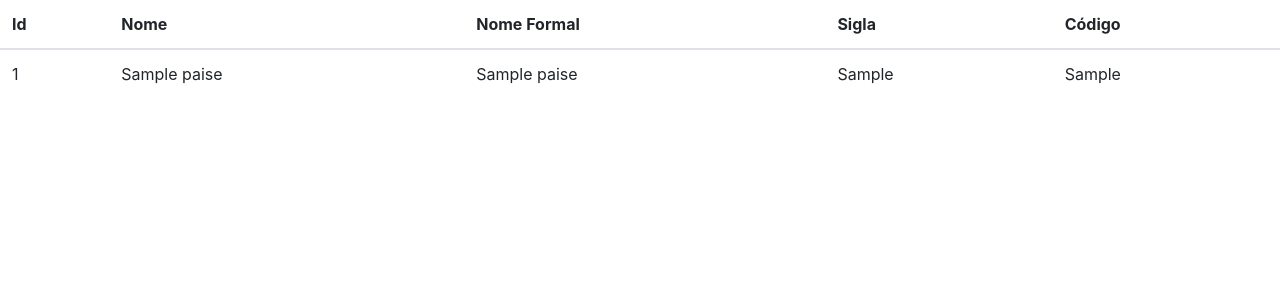
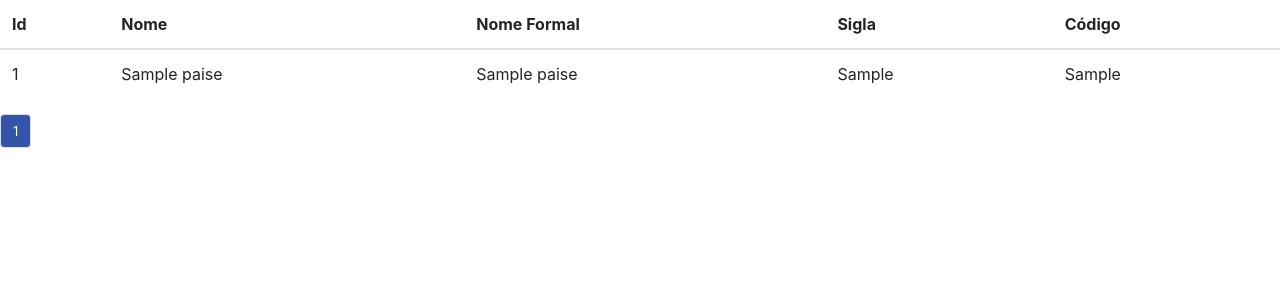
Before and after one commit to wowanamatsu/gecamp-sic, a Django app: page /paises/ in a window 1280 px wide. Shown: the part 119-423 px from the top of the page. Run offline with Django 3.2, Linux system fonts and the light colour scheme; a user stored in the database is signed in; tables that the repository leaves empty hold one stand-in row (values such as "Sample post"); some libraries are stand-ins or nearby versions.

Commit message:
Implementação do sistema de paginação.

```diff
--- a/sic/static/css/gecamp.css
+++ b/sic/static/css/gecamp.css
@@ -1 +1,9 @@
 * { margin: 0; pedding: 0; }
+
+
+/* Customização do sistema de paginação do bootstrap 4 */
+.pagination { text-align: center; font-size: 13px;}
+.page-current {
+    background-color: #3354aa;
+    color: #fff;
+}
--- a/sic/templates/paises/index.html
+++ b/sic/templates/paises/index.html
@@ -28,4 +28,24 @@
     </tbody>
 </table>
 
+<ul class="pagination">
+    {% if paises.has_previous %}
+        <a class="page-link" href="?page=1"> << </a>
+        <a class="page-link" href="?page={{ paises.previous_page_number }}"> < </a>
+    {% endif %}
+
+        {% for num in paises.paginator.page_range %}
+            {% if paises.number == num %}
+                <li class="page-item"><a class="page-link page-current" href="?page={{num}}">{{ num }}</a></li>
+            {% elif num > paises.number|add:-4 and num < paises.number|add:4 %}
+                <li class="page-item"><a class="page-link" href="?page={{num}}">{{ num }}</a></li>
+            {% endif %}
+        {% endfor %}
+
+    {% if paises.has_next %}
+        <a class="page-link" href="?page={{ paises.next_page_number }}"> > </a>
+        <a class="page-link" href="?page={{ paises.paginator.num_pages }}"> >> </a>
+    {% endif %}
+</ul>
+
 {% endblock %}
--- a/sic/views/paises.py
+++ b/sic/views/paises.py
@@ -1,6 +1,15 @@
 from django.shortcuts import render
+from django.core.paginator import Paginator
+
 from ..models import Pais
 
 def paises(request):
     paises = Pais.objects.all()
+
+    paginator = Paginator(paises, 10)
+
+    page = request.GET.get('page')
+
+    paises = paginator.get_page(page)
+
     return render(request, 'paises/index.html', {'paises':paises})
```
